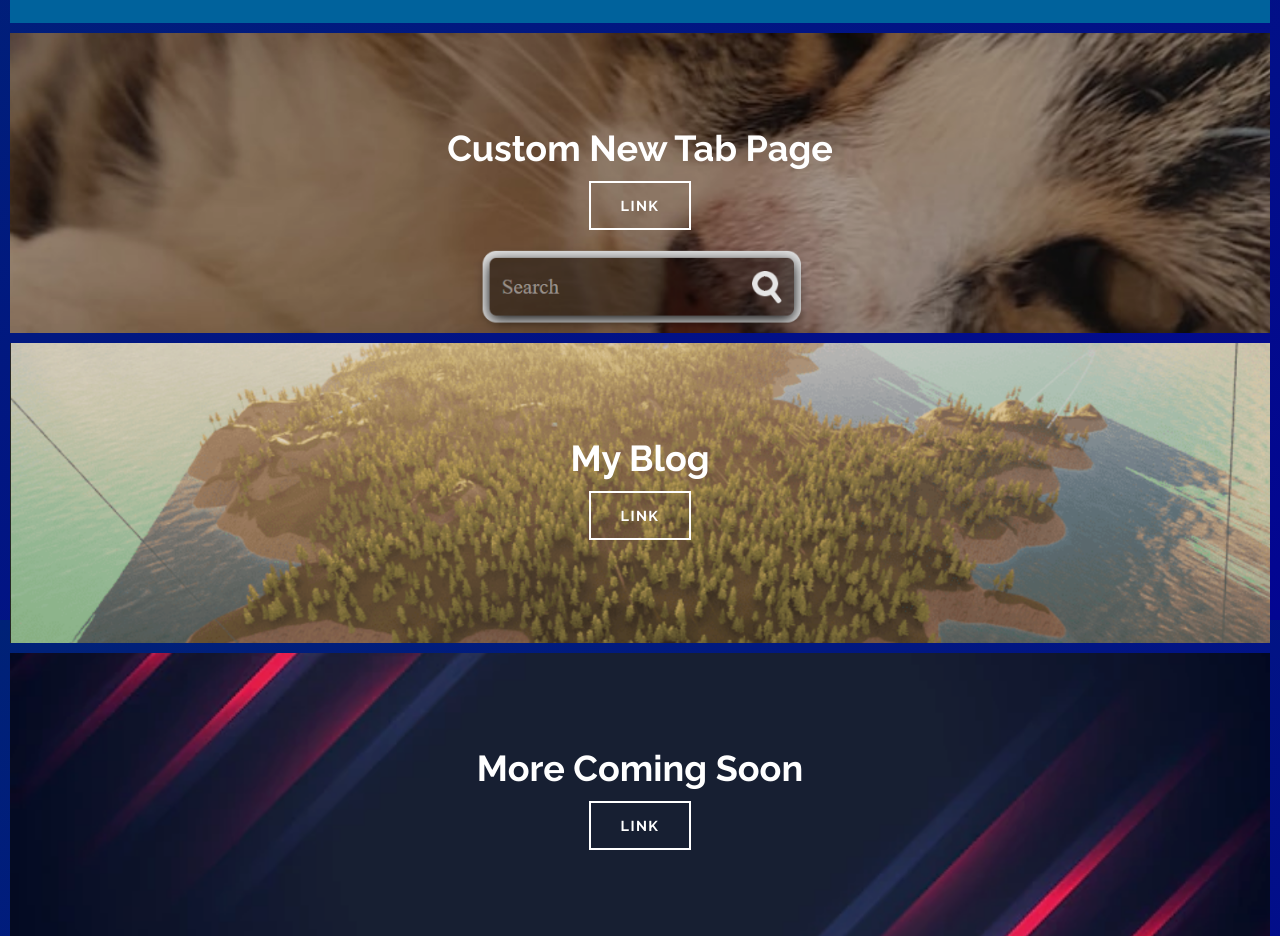
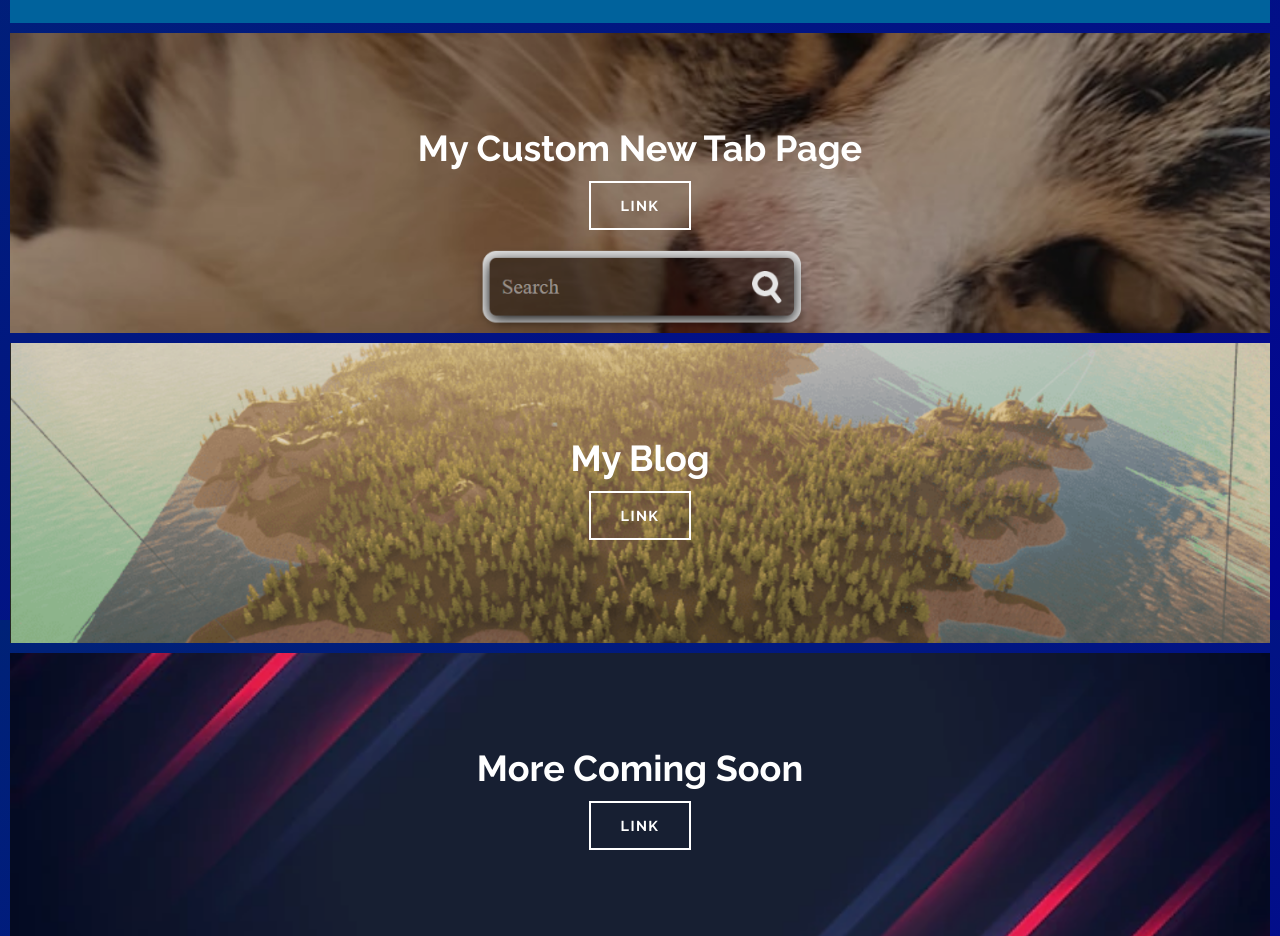
Before and after one commit to TConnor2003/Webpages, a plain HTML site: page index.html in a window 1280 px wide. Shown: the part 980-1916 px from the top of the page. Drawn offline with Linux system fonts and the light colour scheme.

Commit message:
Update index.html

```diff
--- a/index.html
+++ b/index.html
@@ -47,7 +47,7 @@
 			<div class="inner">
 				<a href="https://new.craftyplayz.com/crafty" class="test_click">
 					<div class="flex_this">
-						<h1 class="test_title">Custom New Tab Page</h1>
+						<h1 class="test_title"> My Custom New Tab Page</h1>
 						<span class="test_link">Link</span>
 					</div>
 				</a>
```
